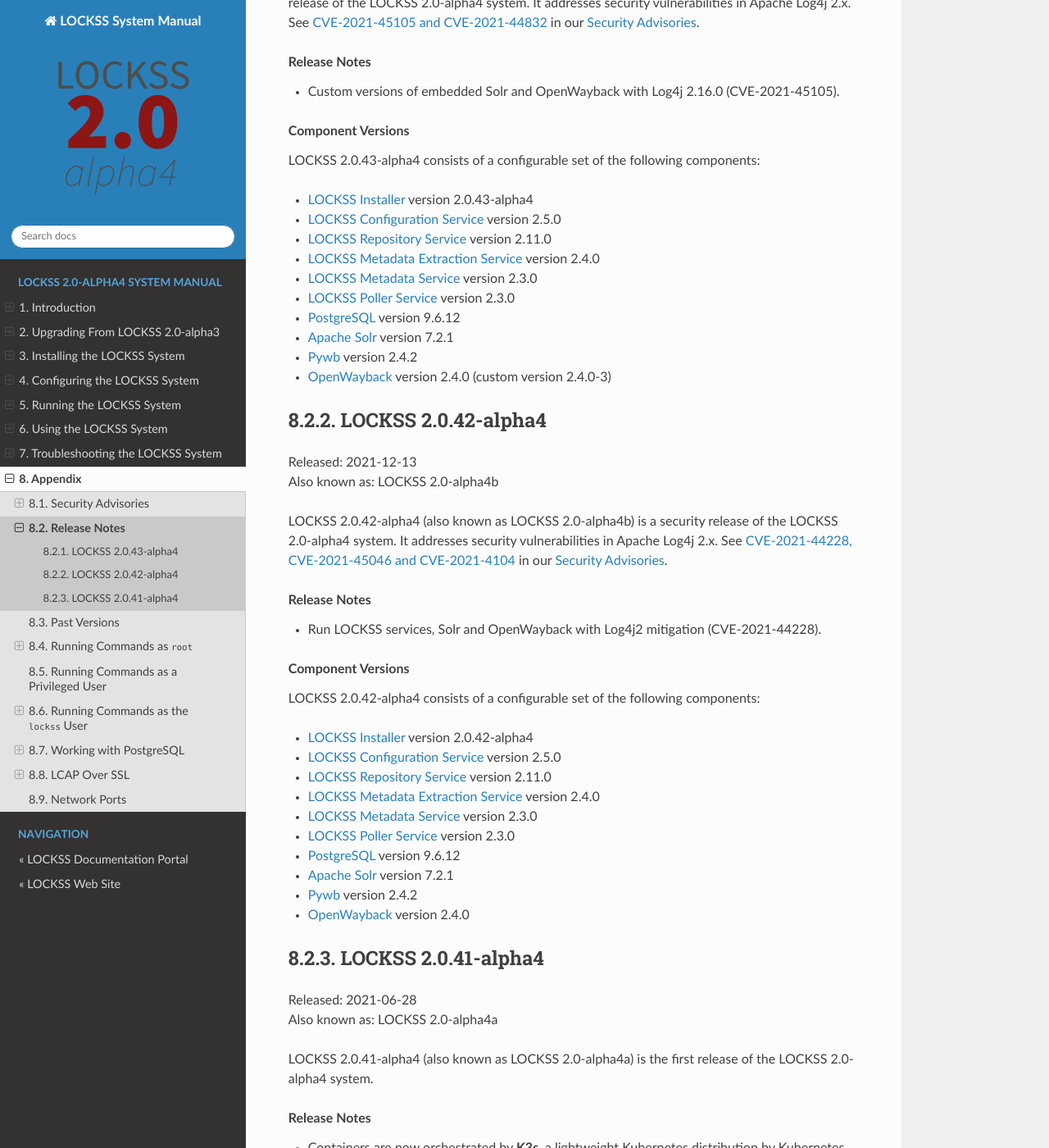
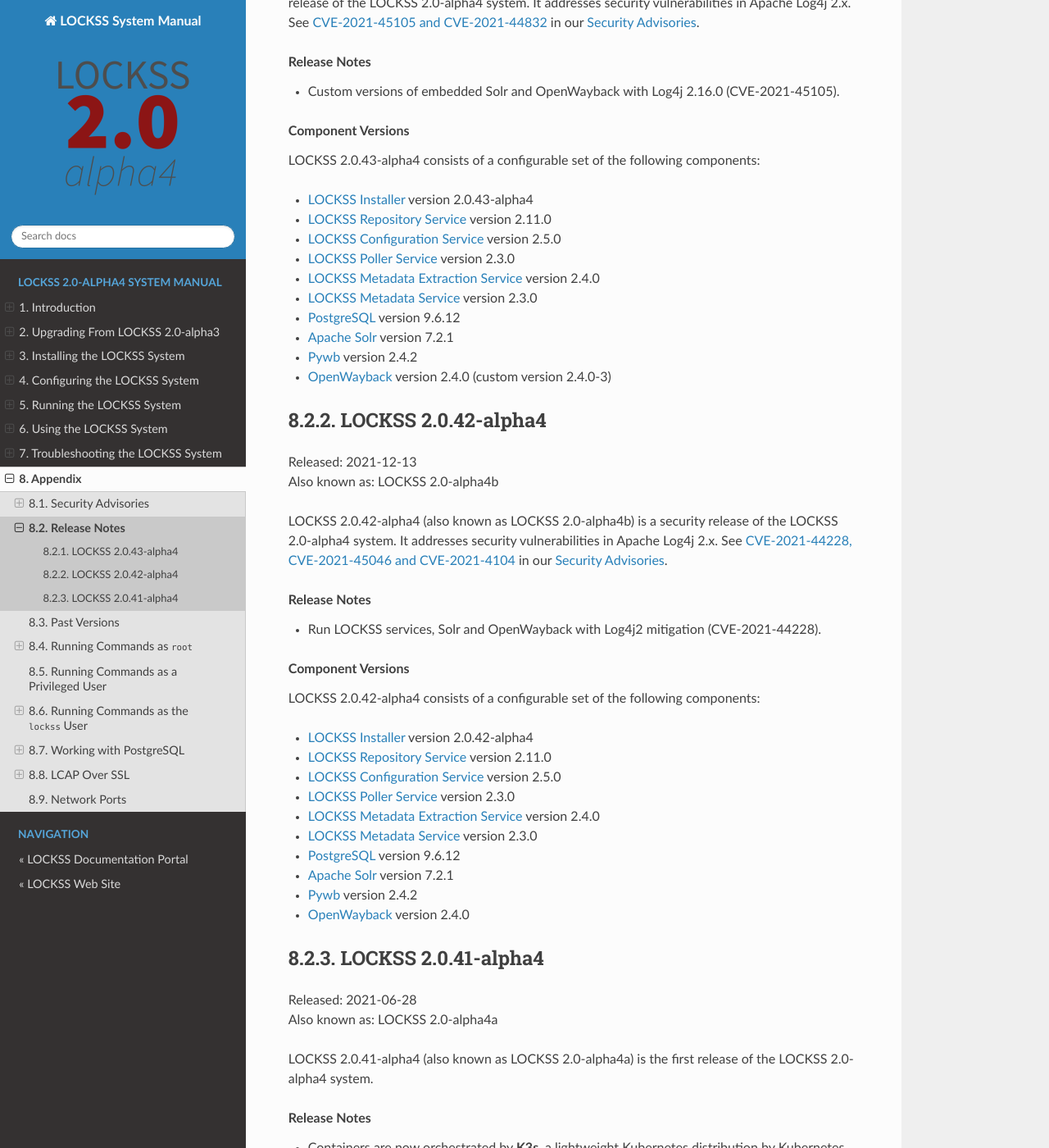
Before and after one commit to lockss/lockss-rtd-manual, a Sphinx documentation site: the page built from docs/appendix/release-notes.rst, in a window 1280 px wide and 1400 px high, scrolled down 367 px. Shown: the whole window at 82% size. Built offline with Sphinx 7.4.7 and the Read the Docs theme 2.0.0, drawn with Linux system fonts in a browser that asks for light colours; some of the changed text lies outside the part shown.

Commit message:
Cosmetic.

```diff
--- a/docs/appendix/release-notes.rst
+++ b/docs/appendix/release-notes.rst
@@ -21,15 +21,15 @@ LOCKSS 2.0.43-alpha4 consists of a configurable set of the following components:
 
 *  `LOCKSS Installer <https://github.com/lockss/lockss-installer>`_ version 2.0.43-alpha4
 
+*  `LOCKSS Repository Service <https://github.com/lockss/laaws-repository-service>`_ version 2.11.0
+
 *  `LOCKSS Configuration Service <https://github.com/lockss/laaws-configservice>`_ version 2.5.0
 
-*  `LOCKSS Repository Service <https://github.com/lockss/laaws-repository-service>`_ version 2.11.0
+*  `LOCKSS Poller Service <https://github.com/lockss/laaws-poller>`_ version 2.3.0
 
 *  `LOCKSS Metadata Extraction Service <https://github.com/lockss/laaws-metadataextractor>`_ version 2.4.0
 
 *  `LOCKSS Metadata Service <https://github.com/lockss/laaws-metadataservice>`_ version 2.3.0
-
-*  `LOCKSS Poller Service <https://github.com/lockss/laaws-poller>`_ version 2.3.0
 
 *  `PostgreSQL <https://www.postgresql.org/>`_ version 9.6.12
 
@@ -58,15 +58,15 @@ LOCKSS 2.0.42-alpha4 consists of a configurable set of the following components:
 
 *  `LOCKSS Installer <https://github.com/lockss/lockss-installer>`_ version 2.0.42-alpha4
 
+*  `LOCKSS Repository Service <https://github.com/lockss/laaws-repository-service>`_ version 2.11.0
+
 *  `LOCKSS Configuration Service <https://github.com/lockss/laaws-configservice>`_ version 2.5.0
 
-*  `LOCKSS Repository Service <https://github.com/lockss/laaws-repository-service>`_ version 2.11.0
+*  `LOCKSS Poller Service <https://github.com/lockss/laaws-poller>`_ version 2.3.0
 
 *  `LOCKSS Metadata Extraction Service <https://github.com/lockss/laaws-metadataextractor>`_ version 2.4.0
 
 *  `LOCKSS Metadata Service <https://github.com/lockss/laaws-metadataservice>`_ version 2.3.0
-
-*  `LOCKSS Poller Service <https://github.com/lockss/laaws-poller>`_ version 2.3.0
 
 *  `PostgreSQL <https://www.postgresql.org/>`_ version 9.6.12
 
@@ -103,15 +103,15 @@ LOCKSS 2.0.41-alpha4 consists of a configurable set of the following components:
 
 *  `LOCKSS Installer <https://github.com/lockss/lockss-installer>`_ version 2.0.41-alpha4
 
+*  `LOCKSS Repository Service <https://github.com/lockss/laaws-repository-service>`_ version 2.11.0
+
 *  `LOCKSS Configuration Service <https://github.com/lockss/laaws-configservice>`_ version 2.5.0
 
-*  `LOCKSS Repository Service <https://github.com/lockss/laaws-repository-service>`_ version 2.11.0
+*  `LOCKSS Poller Service <https://github.com/lockss/laaws-poller>`_ version 2.3.0
 
 *  `LOCKSS Metadata Extraction Service <https://github.com/lockss/laaws-metadataextractor>`_ version 2.4.0
 
 *  `LOCKSS Metadata Service <https://github.com/lockss/laaws-metadataservice>`_ version 2.3.0
-
-*  `LOCKSS Poller Service <https://github.com/lockss/laaws-poller>`_ version 2.3.0
 
 *  `PostgreSQL <https://www.postgresql.org/>`_ version 9.6.12
 
```
